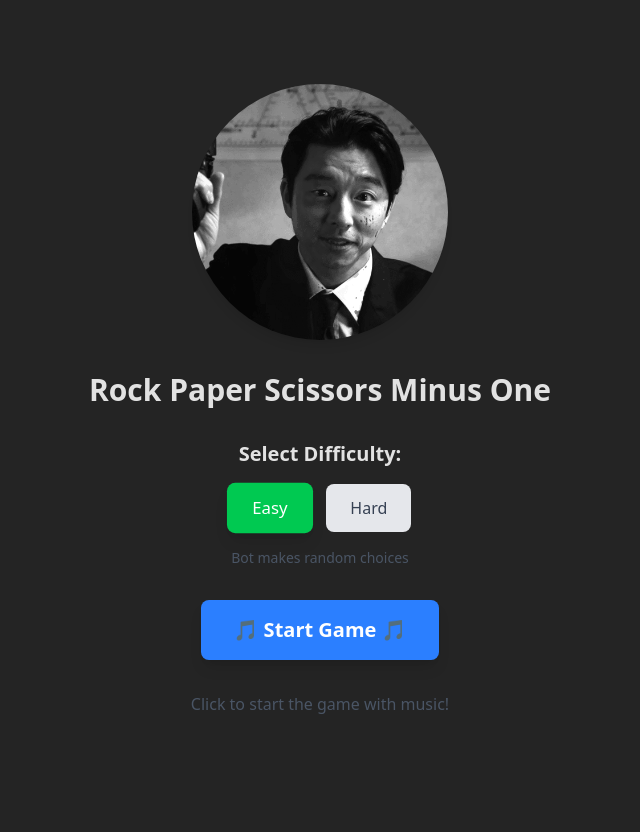
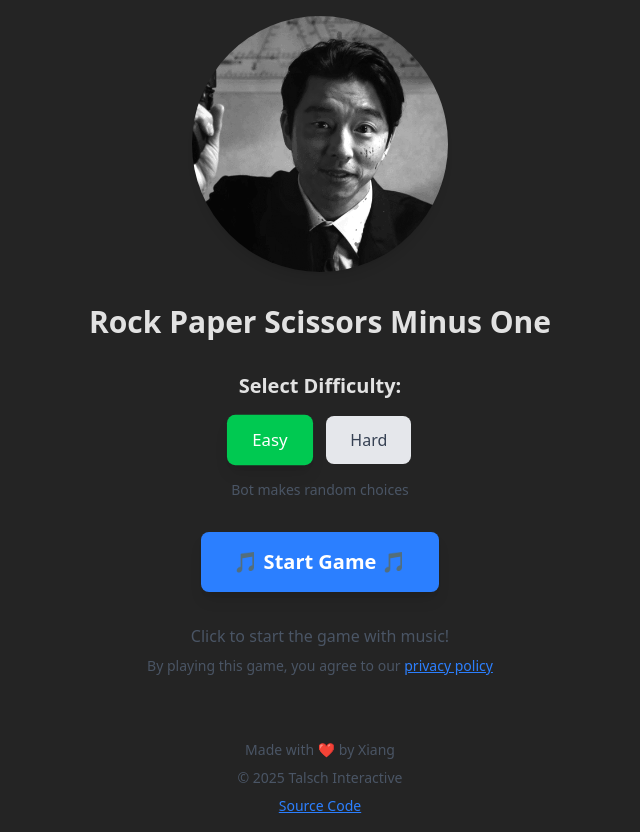
Before and after one commit to xiangchen99/Rock-Paper-Scissors-Minus-One, a React (Vite) app in the folder rps/: page / in a window 1280 px wide. Shown: the whole page, without its empty margins (320-960 px from the left). Before the commit the page ends 800 px from the top, so only its background shows below. Built offline with nearby package versions, Linux system fonts and the light colour scheme.

Commit message:
added footer and privacy policy

```diff
--- a/rps/src/App.tsx
+++ b/rps/src/App.tsx
@@ -296,6 +296,7 @@ function App() {
     return `${seconds}.${milliseconds.toString().padStart(3, "0")}`;
   };
 
+  {/* Welcome Screen */}
   if (!gameStarted) {
     return (
       <div className="min-h-screen flex flex-col items-center justify-center gap-8 p-4">
@@ -351,9 +352,37 @@ function App() {
         >
           🎵 Start Game 🎵
         </button>
-        <p className="text-gray-600 text-center">
-          Click to start the game with music!
-        </p>
+        <div className="text-center space-y-2">
+          <p className="text-gray-600">
+            Click to start the game with music!
+          </p>
+          {/* Privacy Policy */}
+          <p className="text-gray-600 text-sm max-w-md">
+            By playing this game, you agree to our{" "}
+            <a
+              href="https://docs.google.com/document/d/1XZNslw3Fctc4P3LaJPum2QIgV_rBPas45fWv1ZKXf4w/edit?usp=sharing"
+              target="_blank"
+              rel="noopener noreferrer"
+              className="text-blue-500 hover:text-blue-700 underline"
+            >
+              privacy policy
+            </a>
+          </p>
+        </div>
+
+        {/* Footer */}
+        <footer className="text-center text-gray-600 text-sm space-y-2 mt-8">
+          <p>Made with ❤️ by Xiang</p>
+          <p>© 2025 Talsch Interactive</p>
+          <a
+            href="https://github.com/xiangchen99/Rock-Paper-Scissors-Minus-One"
+            target="_blank"
+            rel="noopener noreferrer"
+            className="text-blue-500 hover:text-blue-700 underline"
+          >
+            Source Code
+          </a>
+        </footer>
 
         <audio ref={audioRef} preload="auto">
           <source src={musicFile} type="audio/mpeg" />
```
